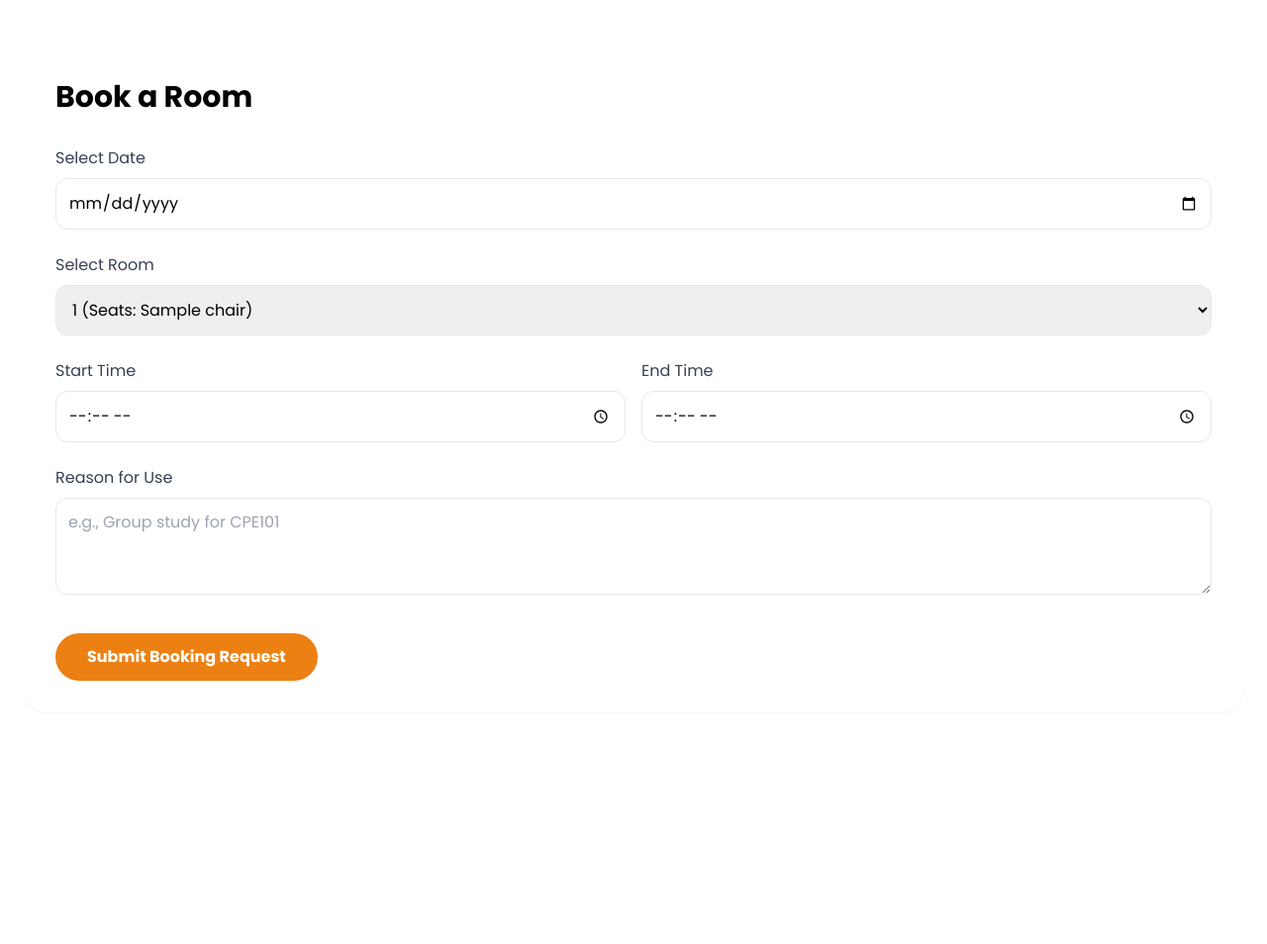
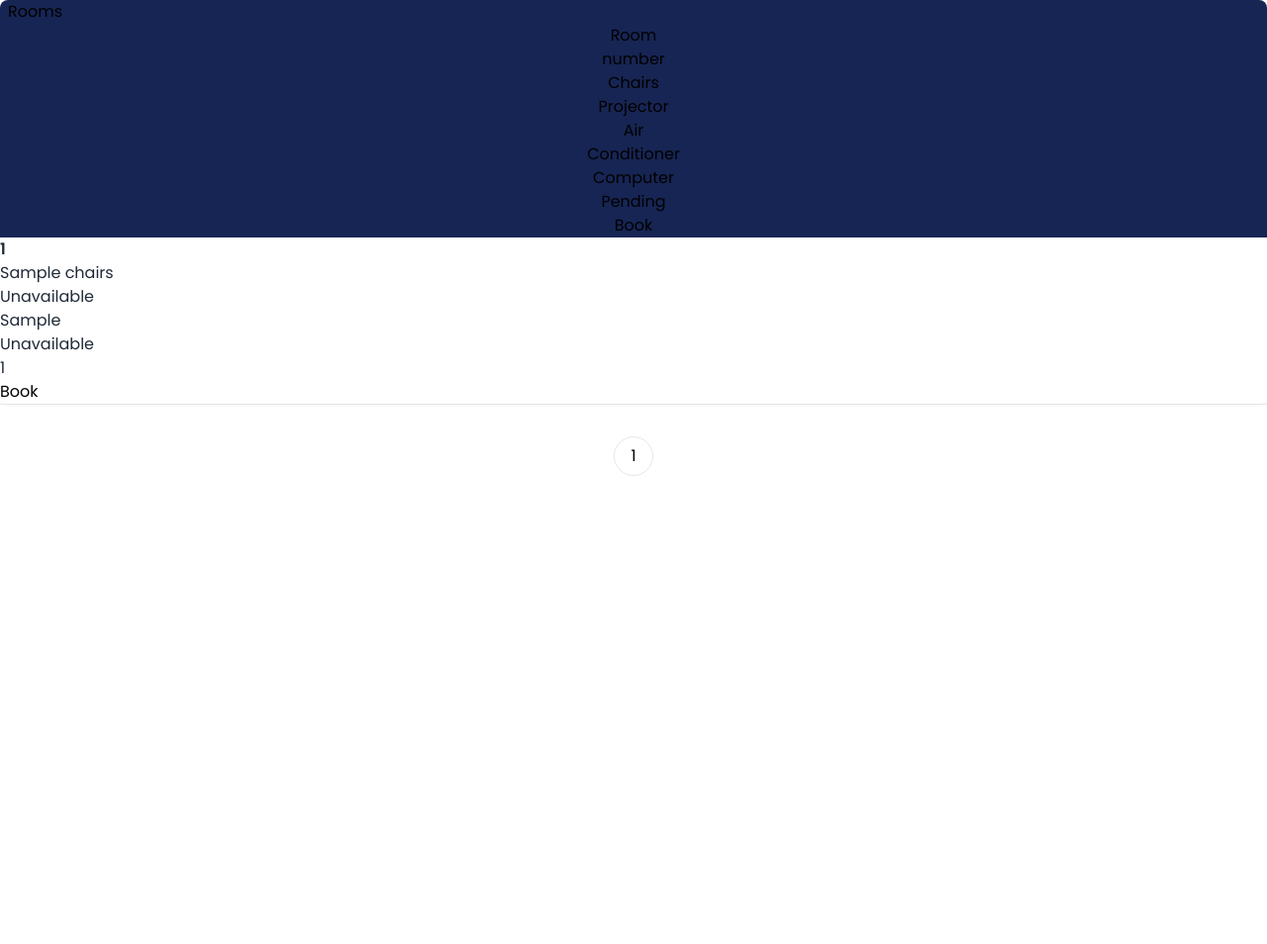
Before and after one commit to urkovera/BOOKINGWEBAPP, a Python web app: template ComExpo/app/templates/booking/new_booking.html in a window 1280 px wide. Shown: the part 69-1023 px from the top of the page at 99% size. Run offline with Jinja, Linux system fonts and the light colour scheme; the template is opened without the code that fills it: most values are stand-ins (such as "Sample title", 1, 10 or a date in 2020); some libraries are stand-ins or nearby versions.

Commit message:
Update new_booking.html

```diff
--- a/ComExpo/app/templates/booking/new_booking.html
+++ b/ComExpo/app/templates/booking/new_booking.html
@@ -1,49 +1,101 @@
 {% extends "base.html" %}
 
-{% block title %}Make a Booking - RoomRak{% endblock %}
+{% block title %}Booking - RoomRak{% endblock %}
+
+{% block styles %}
+<link rel="stylesheet" href="{{ url_for('static', filename='css/style.css') }}">
+{% endblock %}
+
+{% block navbar %}
+<nav class="flex gap-8 items-center pr-6" style="flex-shrink: 0;">
+    <a href="{{ url_for('main.home') }}" class="nav-link-custom"> Home </a>
+    <a href="#" class="nav-link-custom"> Bookings </a>
+    <a href="#" class="nav-link-custom"> My History </a>
+
+    {% if user_role == 'admin' %}
+        <a href="#" class="nav-link-custom"> Requests </a>
+    {% endif %}
+
+    <a href="{{ url_for('main.logout') }}" class="nav-button-custom"> Log Out </a>
+
+    <button class="mobile-menu-button lg:hidden" id="menu-toggle">
+        <i class="fas fa-bars text-2xl"></i>
+    </button>
+</nav>
+
+<div id="mobile-menu" class="fixed top-[69px] right-0 w-64 h-full bg-white shadow-lg transform translate-x-full transition-transform duration-300 z-40 lg:hidden">
+    <div class="flex flex-col p-4 space-y-4">
+        <a href="{{ url_for('main.home') }}" class="font-medium border-b pb-2">Home</a>
+        <a href="#" class="font-medium border-b pb-2">Bookings</a>
+        <a href="#" class="font-medium border-b pb-2">My History</a>
+        {% if user_role == 'admin' %}
+            <a href="#" class="font-medium border-b pb-2">Requests</a>
+        {% endif %}
+        <a href="{{ url_for('main.logout') }}" class="bg-black text-white text-center py-2 rounded">Log Out</a>
+    </div>
+</div>
+{% endblock %}
+
 
 {% block content %}
-<div class="max-w-7xl mx-auto px-6 py-12">
-    <div class="bg-white rounded-3xl p-8 shadow-sm">
-        <h2 class="text-3xl font-bold mb-8">Book a Room</h2>
+<div class="main-content">
 
-        <form method="POST">
-            <div class="mb-6">
-                <label class="block text-gray-700 font-medium mb-2">Select Date</label>
-                <input type="date" name="date" class="w-full p-3 border rounded-xl" required>
+    <div class="bg-blue-950 rounded-t-lg hidden sm:block">
+        <div class="room-header-container">
+            <div class="h-full flex items-center pl-2">Rooms</div>
+            <div class="data-grid-layout h-full">
+                <div class="data-column-item text-center">Room<br>number</div>
+                <div class="data-column-item text-center">Chairs</div>
+                <div class="data-column-item text-center">Projector</div>
+                <div class="data-column-item text-center">Air<br>Conditioner</div>
+                <div class="data-column-item text-center">Computer</div>
+                <div class="data-column-item text-center">Pending</div>
+                <div class="data-column-item text-center">Book</div>
             </div>
+        </div>
+    </div>
 
-            <div class="mb-6">
-                <label class="block text-gray-700 font-medium mb-2">Select Room</label>
-                <select name="room_id" class="w-full p-3 border rounded-xl">
-                    {% for room in rooms %}
-                        <option value="{{ room.room_id }}">{{ room.room_id }} (Seats: {{ room.chair }})</option>
-                    {% else %}
-                        <option disabled>No rooms available</option>
-                    {% endfor %}
-                </select>
-            </div>
-
-            <div class="grid grid-cols-2 gap-4 mb-6">
-                <div>
-                    <label class="block text-gray-700 font-medium mb-2">Start Time</label>
-                    <input type="time" name="start_time" class="w-full p-3 border rounded-xl" required>
-                </div>
-                <div>
-                    <label class="block text-gray-700 font-medium mb-2">End Time</label>
-                    <input type="time" name="end_time" class="w-full p-3 border rounded-xl" required>
+    <div class="bg-white shadow-sm room-list-container rounded-b-lg">
+        {% for room in rooms %}
+        <div class="border-b border-gray-200 room-row-container">
+            <div class="h-full pr-1 flex items-center justify-start">
+                <div class="room-image-placeholder">
+                    {% if room.image %}
+                        <img src="{{ url_for('static', filename='images/' + room.image) }}" alt="Room {{ room.number }}">
+                    {% endif %}
                 </div>
             </div>
 
-            <div class="mb-8">
-                <label class="block text-gray-700 font-medium mb-2">Reason for Use</label>
-                <textarea name="reason" rows="3" class="w-full p-3 border rounded-xl" placeholder="e.g., Group study for CPE101" required></textarea>
+            <div class="room-data-wrapper">
+                <div class="data-grid-layout">
+                    <div class="data-column-item font-semibold text-gray-800" data-label="Room Number:">{{ room.number }}</div>
+                    <div class="data-column-item text-gray-800" data-label="Chairs:">{{ room.chairs }}</div>
+                    <div class="data-column-item text-gray-800" data-label="Projector:">
+                        {{ "Available" if room.projector else "Unavailable" }}
+                    </div>
+                    <div class="data-column-item text-gray-800" data-label="Air Conditioner:">{{ room.ac }}</div>
+                    <div class="data-column-item text-gray-800" data-label="Computer:">
+                         {{ "Available" if room.computer else "Unavailable" }}
+                    </div>
+                    <div class="data-column-item text-gray-800" data-label="Pending:">{{ room.pending_count }}</div>
+
+                    <form action="/book/{{ room.id }}" method="POST" class="contents">
+                        <button type="submit" class="btn-book-custom">Book</button>
+                    </form>
+                </div>
             </div>
+        </div>
+        {% else %}
+        <div class="p-8 text-center text-gray-500">No rooms available.</div>
+        {% endfor %}
+    </div>
 
-            <button type="submit" class="bg-[#EC8013] text-white font-bold py-3 px-8 rounded-full hover:bg-[#d4710f] transition-colors">
-                Submit Booking Request
-            </button>
-        </form>
-    </div>
+    <div class="flex justify-center items-center space-x-2 mt-8">
+        <button class="w-10 h-10 flex items-center justify-center rounded-full border hover:bg-gray-100">1</button>
+        </div>
 </div>
 {% endblock %}
+
+{% block scripts %}
+<script src="{{ url_for('static', filename='js/main.js') }}"></script>
+{% endblock %}
```
